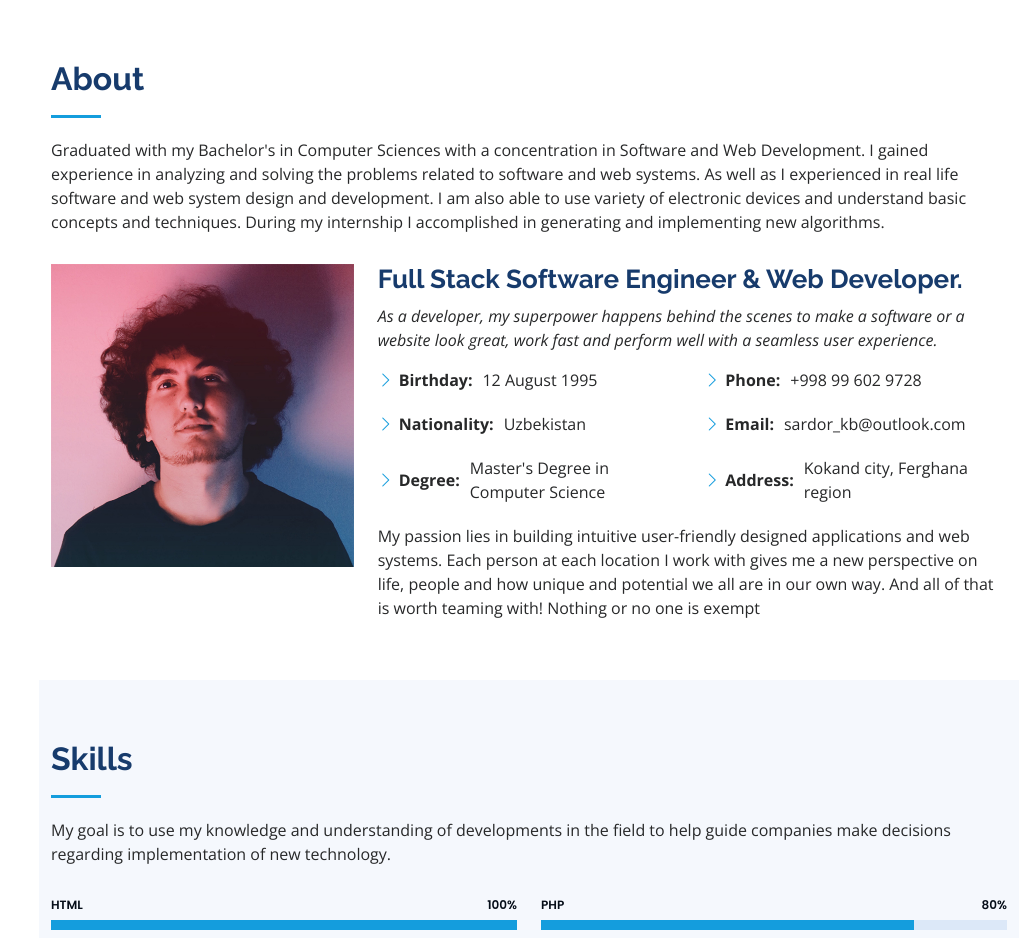
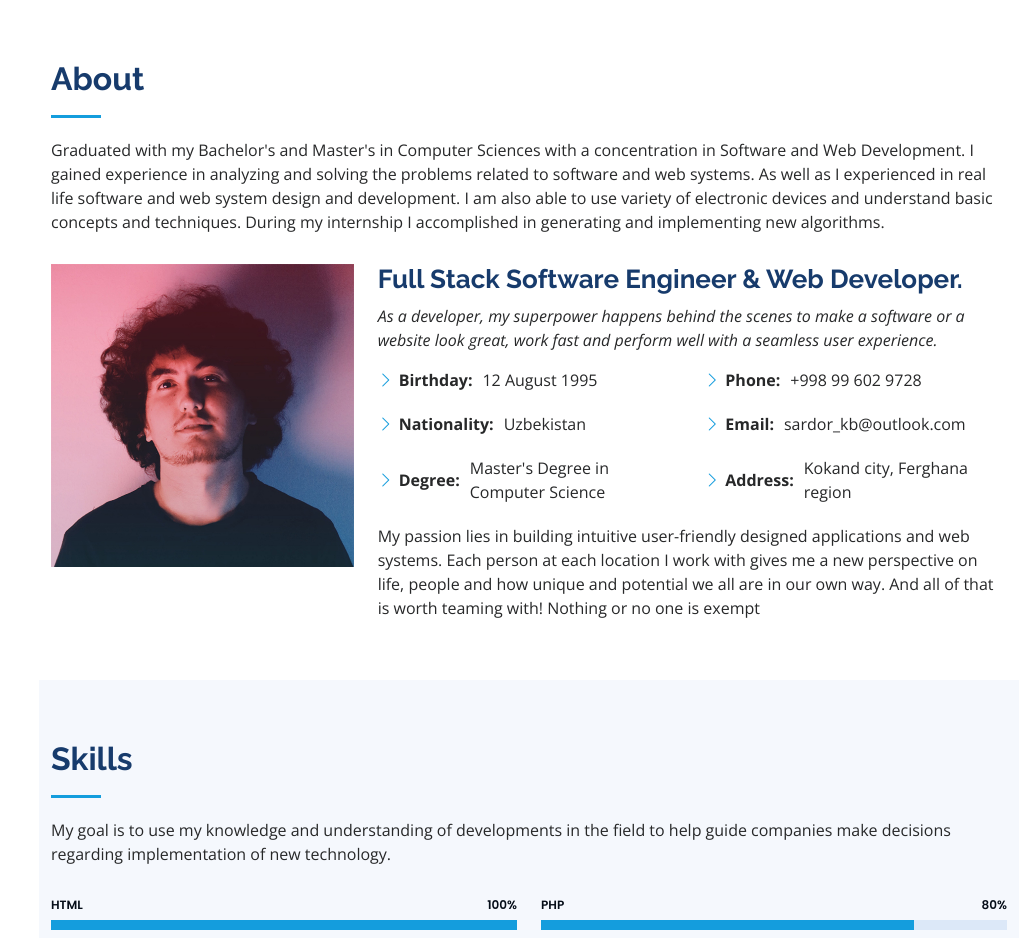
Before and after one commit to sardorkb/sardorkb.github.io, a plain HTML site: page index.html in a window 1280 px wide. Shown: the part 800-1738 px from the top of the page, without its empty margins (261-1280 px from the left). Drawn offline with nearby package versions, Linux system fonts and the light colour scheme.

Commit message:
Update index.html

```diff
--- a/index.html
+++ b/index.html
@@ -75,7 +75,7 @@
 
         <div class="section-title">
           <h2>About</h2>
-          <p>Graduated with my Bachelor's in Computer Sciences with a concentration in Software and Web Development. I gained experience in analyzing and solving the problems related to
+          <p>Graduated with my Bachelor's and Master's in Computer Sciences with a concentration in Software and Web Development. I gained experience in analyzing and solving the problems related to
             software and web systems. As well as I experienced in real life software and web system design and development. I am also able to use variety of electronic devices and understand basic concepts and techniques. During my internship I accomplished in generating and
             implementing new algorithms.
           </p>
```
